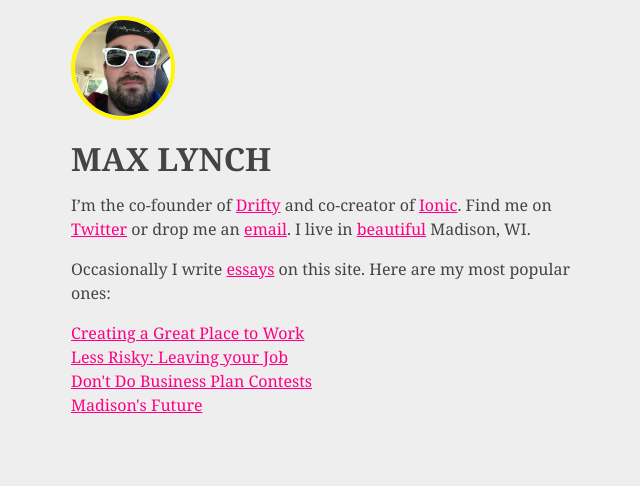
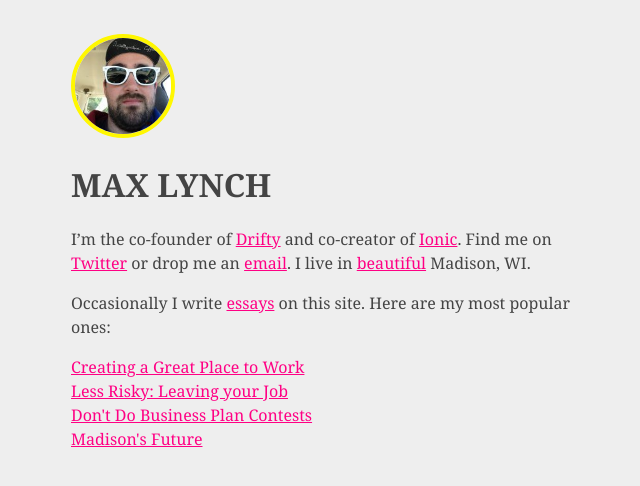
Before and after one commit to mlynch/mlynch.github.com, a Jekyll site: the page built from index.md, in a window 1280 px wide. Shown: the top 486 px of the page, without its empty margins (319-959 px from the left). Built offline with Jekyll 4.4.1, drawn with Linux system fonts in a browser that asks for light colours; Markdown is read by kramdown in place of the engine named in the settings; comment, search, counter and statistics services are not loaded.

Commit message:
Style tweak

```diff
--- a/css/clean.css
+++ b/css/clean.css
@@ -11,8 +11,13 @@ a {
   color: #ff0084;
 }
 
+h1 {
+  line-height: 40px;
+}
+
 #wrapper {
-  width: 500px;
+  max-width: 500px;
+  padding: 10px;
   margin: auto;
 }
 
```
